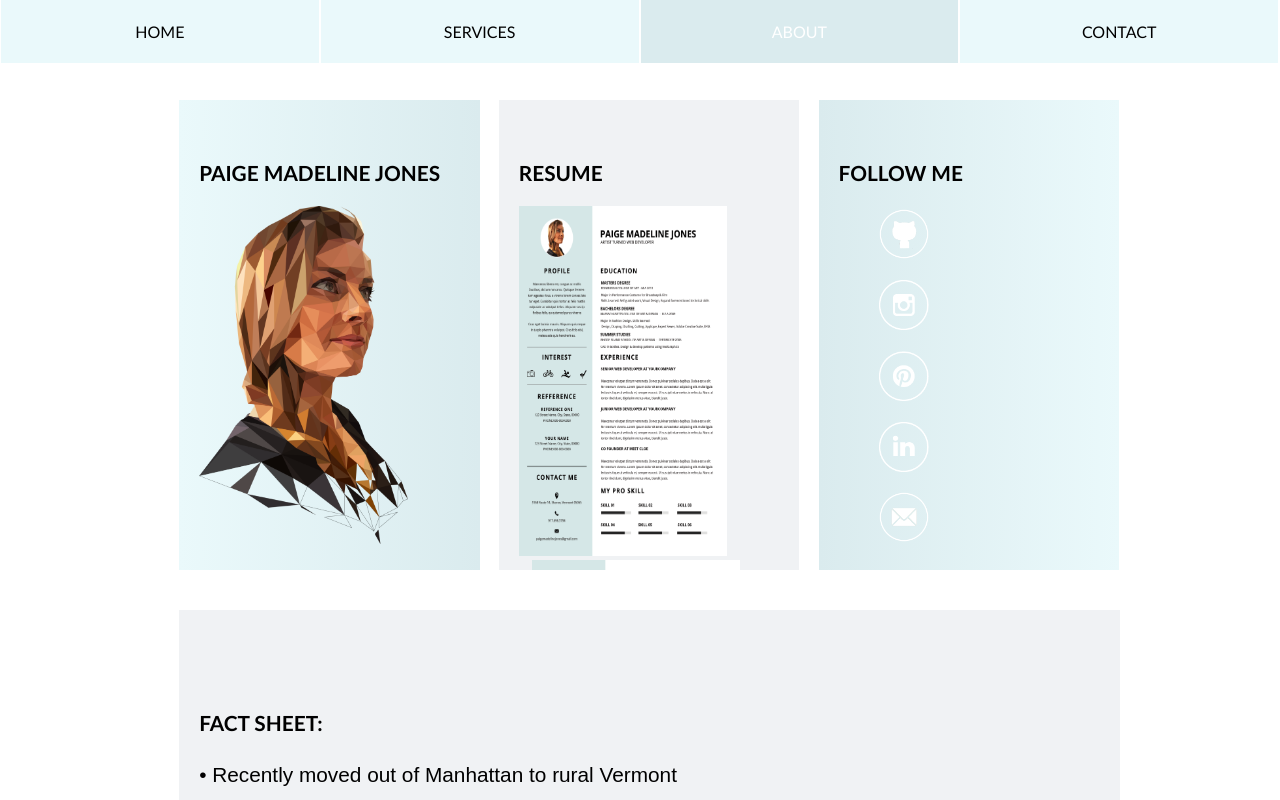
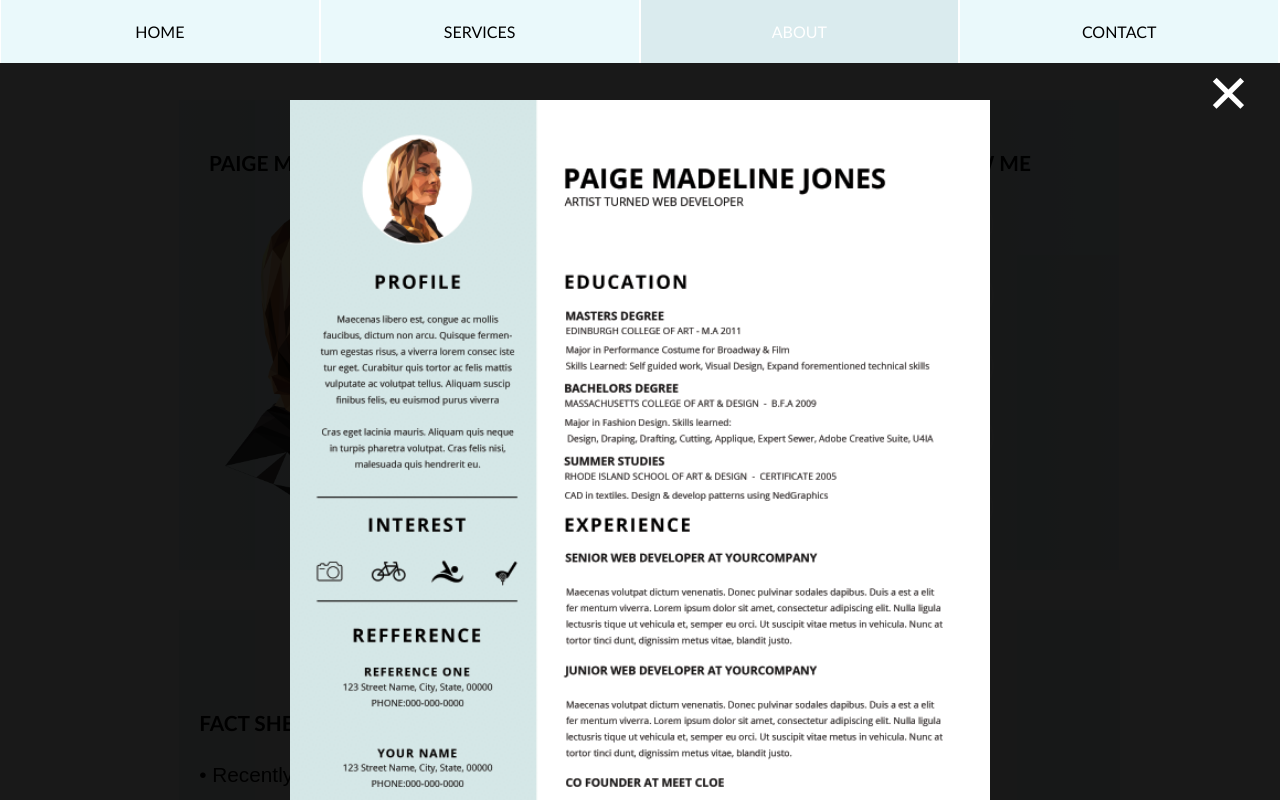
Before and after one commit to petitlapin86/portfolio, a plain HTML site: page about.html in a window 1280 px wide. Both pictures are taken after a click on the picture 623 px from the left and 380 px from the top of the page. Shown: the top 800 px of the page. Drawn offline with nearby package versions, Linux system fonts and the light colour scheme; a web font is replaced by a local one.

Commit message:
center content

```diff
--- a/about.html
+++ b/about.html
@@ -53,9 +53,9 @@
 
 
                   <div class="col-4-gradient">
+                    <ul id="container">
                     <h2>FOLLOW ME</h2>
-                    <ul id="container">
-                    <p><a href="https://github.com/petitlapin86/"><img style="vertical-align: middle" src="images/Github.png" alt="Github" width="50" height="50" border="0"></a></p>
+                    <p><a href="https://github.com/petitlapin86/"><img src="images/Github.png" style="vertical-align: middle" alt="Github" width="50" height="50" border="0"></a></p>
                     <p><a href="https://www.instagram.com/patienceandfortitudeco/"><img style="vertical-align: middle" src="images/Instagram.png" alt="Instagram" width="50" height="50" border="0" ></a></p>
                     <p><a href="https://www.pinterest.com/patiencefort/"><img style="vertical-align: middle"src="images/Pinterest.png" alt="Pinterest" width="50" height="50" border="0"></a></p>
                     <p><a href="https://www.linkedin.com/in/paige-jones-37942b27"><img style="vertical-align: middle" src="images/LinkedIn.png" alt="Linkedin" width="50" height="50" border="0"></a><p>
--- a/css/style.css
+++ b/css/style.css
@@ -194,7 +194,7 @@ padding: 20px;
 .col-4 {
   float: left;
   width: 31.3%;
-  padding-top: 40px;
+  padding-top: 30px;
   margin-top: 80px;
   background: #f0f2f4; /*this is the gray color */
   padding-left: 20px;
@@ -202,27 +202,29 @@ padding: 20px;
   padding-bottom: 20px;
   height: 470px;
   overflow: auto;
+  text-align: center;
 }
 
 /* this one is 1/3 of the space */
 .col-4-gradient {
   float: left;
   width: 31.3%;
-  padding-top: 40px;
+  padding-top: 30px;
   margin-top: 80px;
   background: linear-gradient(to right, #daebee, #eaf9fb);
   padding-left: 20px;
-  padding-right: 20px;
+  padding-right: 60px;
   padding-bottom: 20px;
   height: 470px;
   overflow: auto;
+  text-align: center;
 }
 
 /* this one is 1/3 of the space*/
 .col-5-gradient {
   float: left;
   width: 31.3%;
-  padding-top: 40px;
+  padding-top: 30px;
   margin-top: 80px;
   background: linear-gradient(to left, #daebee, #eaf9fb);
   padding-left: 20px;
@@ -230,6 +232,7 @@ padding: 20px;
   padding-bottom: 20px;
   height: 470px;
   overflow: auto;
+  text-align: center;
 }
 
 
@@ -282,3 +285,66 @@ input[type=submit] {
 input[type=submit]:hover {
     background-color: #eaf9fb;
 }
+
+/*-----------JAVASCRIPT FOR RESUME POP UP-----------------------*/
+
+/* Style the Image Used to Trigger the Modal */
+#myImg {
+    border-radius: 5px;
+    cursor: pointer;
+    transition: 0.3s;
+}
+
+#myImg:hover {opacity: 0.7;}
+
+/* The Modal (background) */
+.modal {
+    display: none; /* Hidden by default */
+    position: fixed; /* Stay in place */
+    z-index: 1; /* Sit on top */
+    padding-top: 100px; /* Location of the box */
+    left: 0;
+    top: 0;
+    width: 100%; /* Full width */
+    height: 100%; /* Full height */
+    overflow: auto; /* Enable scroll if needed */
+    background-color: rgb(0,0,0); /* Fallback color */
+    background-color: rgba(0,0,0,0.9); /* Black w/ opacity */
+}
+
+/* Modal Content (Image) */
+.modal-content {
+    margin: auto;
+    display: block;
+    width: 80%;
+    max-width: 700px;
+}
+
+/* Add Animation - Zoom in the Modal */
+.modal-content {
+    animation-name: zoom;
+    animation-duration: 0.6s;
+}
+
+@keyframes zoom {
+    from {transform:scale(0)}
+    to {transform:scale(1)}
+}
+
+/* The Close Button */
+.close {
+    position: absolute;
+    top: 50px;
+    right: 30px;
+    color: #ffffff;
+    font-size: 75px;
+    font-weight: bold;
+    transition: 0.3s;
+}
+
+.close:hover,
+.close:focus {
+    color: #bbb;
+    text-decoration: none;
+    cursor: pointer;
+}
```
Also changed, not shown: contact.html (+1 -2 lines).
